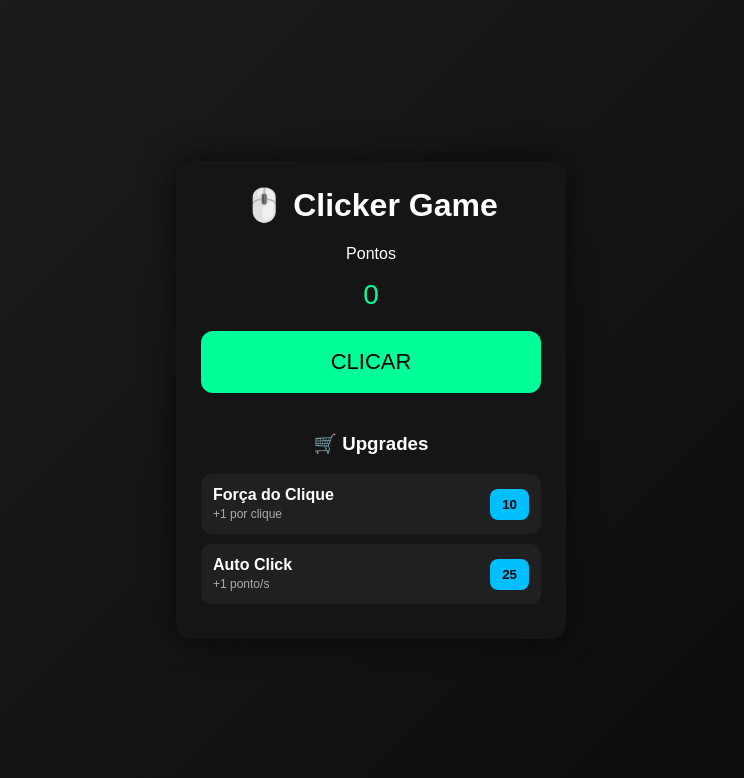
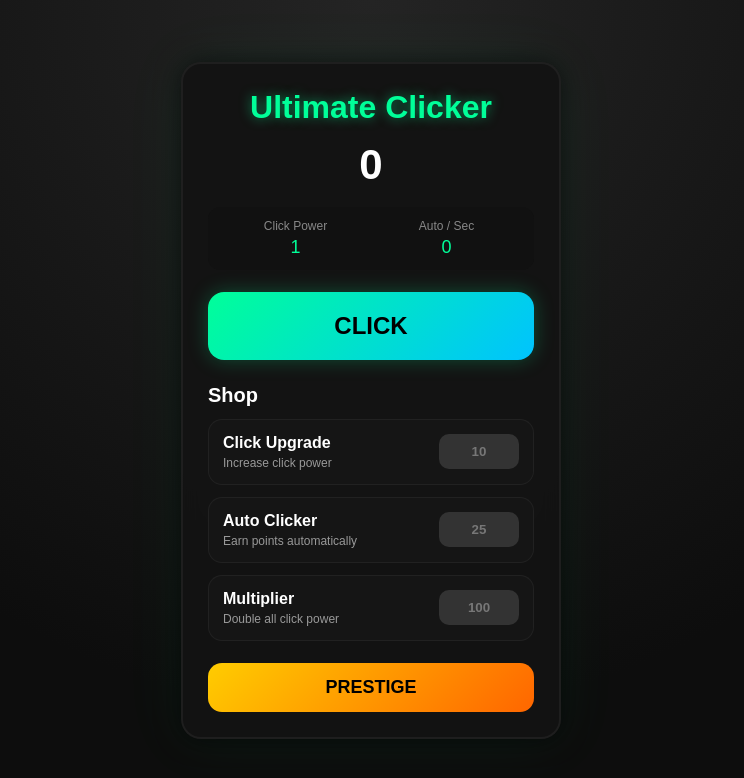
Before and after one commit to Brenninho123/Jogo-de-Clique, a plain HTML site: page index.html in a window 1280 px wide. Shown: the whole page, without its empty margins (269-1013 px from the left). Drawn offline with Linux system fonts and the light colour scheme.

Commit message:
Refactor HTML structure and styles for clicker game

```diff
--- a/index.html
+++ b/index.html
@@ -1,162 +1,399 @@
 <!DOCTYPE html>
-<html lang="pt-BR">
+<html lang="en">
 <head>
 <meta charset="UTF-8">
-<title>Clicker Game</title>
+<meta name="viewport" content="width=device-width, initial-scale=1.0">
+<title>Ultimate Clicker</title>
 
 <style>
-	body {
-		margin: 0;
-		height: 100vh;
-		background: linear-gradient(135deg, #1e1e1e, #0a0a0a);
-		font-family: Arial, sans-serif;
-		color: white;
-		display: flex;
-		justify-content: center;
-		align-items: center;
+*{
+	margin:0;
+	padding:0;
+	box-sizing:border-box;
+	font-family:Arial,sans-serif;
 }
 
-	#game {
-		background: #151515;
-		padding: 25px;
-		border-radius: 15px;
-		width: 340px;
-		box-shadow: 0 0 30px rgba(0,0,0,0.6);
-		text-align: center;
+body{
+	height:100vh;
+	display:flex;
+	justify-content:center;
+	align-items:center;
+	background:
+	radial-gradient(circle at top,#242424,#0d0d0d 70%);
+	color:white;
+	overflow:hidden;
 }
 
-	h1 {
-		margin-top: 0;
+#game{
+	width:380px;
+	background:rgba(20,20,20,0.95);
+	border:2px solid rgba(255,255,255,0.05);
+	border-radius:20px;
+	padding:25px;
+	box-shadow:
+	0 0 25px rgba(0,0,0,0.6),
+	0 0 60px rgba(0,255,150,0.08);
+	text-align:center;
+	backdrop-filter:blur(10px);
 }
 
-	#points {
-		font-size: 28px;
-		color: #00ff99;
+h1{
+	font-size:32px;
+	margin-bottom:15px;
+	color:#00ff99;
+	text-shadow:0 0 12px rgba(0,255,153,0.5);
 }
 
-	#clickBtn {
-		margin: 20px 0;
-		font-size: 22px;
-		padding: 18px;
-		width: 100%;
-		border: none;
-		border-radius: 12px;
-		cursor: pointer;
-		background: #00ff99;
-		color: black;
-		transition: transform 0.1s, box-shadow 0.1s;
+#points{
+	font-size:42px;
+	font-weight:bold;
+	margin-top:5px;
+	color:#ffffff;
 }
 
-	#clickBtn:active {
-		transform: scale(0.95);
-		box-shadow: inset 0 0 10px rgba(0,0,0,0.4);
+.stats{
+	display:flex;
+	justify-content:space-between;
+	margin-top:18px;
+	background:#111;
+	padding:12px;
+	border-radius:12px;
+	font-size:14px;
 }
 
-	.shop {
-		margin-top: 20px;
+.stat{
+	width:50%;
 }
 
-	.upgrade {
-		background: #202020;
-		border-radius: 10px;
-		padding: 12px;
-		margin-bottom: 10px;
-		display: flex;
-		justify-content: space-between;
-		align-items: center;
+.label{
+	color:#888;
+	font-size:12px;
 }
 
-	.upgrade-info {
-		text-align: left;
+.value{
+	font-size:18px;
+	margin-top:4px;
+	color:#00ff99;
 }
 
-	.upgrade-info span {
-		font-size: 12px;
-		color: #aaa;
+#clickBtn{
+	width:100%;
+	margin-top:22px;
+	padding:20px;
+	font-size:24px;
+	font-weight:bold;
+	border:none;
+	border-radius:16px;
+	cursor:pointer;
+	background:linear-gradient(135deg,#00ff99,#00c3ff);
+	color:black;
+	transition:0.12s;
+	box-shadow:0 0 20px rgba(0,255,153,0.25);
 }
 
-	.upgrade button {
-		background: #00bfff;
-		border: none;
-		border-radius: 8px;
-		padding: 8px 12px;
-		cursor: pointer;
-		color: black;
-		font-weight: bold;
+#clickBtn:hover{
+	transform:translateY(-2px);
+	box-shadow:0 0 30px rgba(0,255,153,0.45);
 }
 
-	.upgrade button:disabled {
-		background: #444;
-		color: #777;
-		cursor: not-allowed;
+#clickBtn:active{
+	transform:scale(0.95);
+}
+
+.shop{
+	margin-top:24px;
+	text-align:left;
+}
+
+.shop h2{
+	font-size:20px;
+	margin-bottom:12px;
+	color:#fff;
+}
+
+.upgrade{
+	display:flex;
+	justify-content:space-between;
+	align-items:center;
+	background:#151515;
+	border:1px solid rgba(255,255,255,0.05);
+	padding:14px;
+	border-radius:14px;
+	margin-bottom:12px;
+	transition:0.15s;
+}
+
+.upgrade:hover{
+	transform:translateY(-2px);
+	background:#1c1c1c;
+}
+
+.upgrade-info strong{
+	font-size:16px;
+}
+
+.upgrade-info p{
+	font-size:12px;
+	color:#999;
+	margin-top:4px;
+}
+
+.upgrade button{
+	border:none;
+	padding:10px 16px;
+	border-radius:10px;
+	font-weight:bold;
+	cursor:pointer;
+	background:#00c3ff;
+	color:black;
+	transition:0.12s;
+	min-width:80px;
+}
+
+.upgrade button:hover{
+	transform:scale(1.05);
+}
+
+.upgrade button:disabled{
+	background:#333;
+	color:#777;
+	cursor:not-allowed;
+	transform:none;
+}
+
+#prestigeBtn{
+	width:100%;
+	margin-top:10px;
+	padding:14px;
+	border:none;
+	border-radius:14px;
+	font-size:18px;
+	font-weight:bold;
+	cursor:pointer;
+	background:linear-gradient(135deg,#ffcc00,#ff6600);
+	color:black;
+	transition:0.15s;
+}
+
+#prestigeBtn:hover{
+	transform:translateY(-2px);
+}
+
+.floating{
+	position:absolute;
+	font-weight:bold;
+	color:#00ff99;
+	pointer-events:none;
+	animation:floatUp 1s linear forwards;
+	text-shadow:0 0 10px rgba(0,255,153,0.7);
+}
+
+@keyframes floatUp{
+	0%{
+		opacity:1;
+		transform:translateY(0) scale(1);
+	}
+	100%{
+		opacity:0;
+		transform:translateY(-70px) scale(1.5);
+	}
 }
 </style>
 </head>
 <body>
 
 <div id="game">
-	<h1>🖱️ Clicker Game</h1>
-	<p>Pontos</p>
+
+	<h1>Ultimate Clicker</h1>
+
 	<div id="points">0</div>
 
-	<button id="clickBtn" onclick="clickButton()">CLICAR</button>
+	<div class="stats">
+		<div class="stat">
+			<div class="label">Click Power</div>
+			<div class="value" id="clickPowerText">1</div>
+		</div>
+
+		<div class="stat">
+			<div class="label">Auto / Sec</div>
+			<div class="value" id="autoPowerText">0</div>
+		</div>
+	</div>
+
+	<button id="clickBtn">CLICK</button>
 
 	<div class="shop">
-		<h3>🛒 Upgrades</h3>
+
+		<h2>Shop</h2>
 
 		<div class="upgrade">
 			<div class="upgrade-info">
-				<strong>Força do Clique</strong><br>
-				<span>+1 por clique</span>
+				<strong>Click Upgrade</strong>
+				<p>Increase click power</p>
 			</div>
-			<button onclick="buyClick()">10</button>
+
+			<button id="clickUpgradeBtn">10</button>
 		</div>
 
 		<div class="upgrade">
 			<div class="upgrade-info">
-				<strong>Auto Click</strong><br>
-				<span>+1 ponto/s</span>
+				<strong>Auto Clicker</strong>
+				<p>Earn points automatically</p>
 			</div>
-			<button onclick="buyAuto()">25</button>
+
+			<button id="autoUpgradeBtn">25</button>
 		</div>
+
+		<div class="upgrade">
+			<div class="upgrade-info">
+				<strong>Multiplier</strong>
+				<p>Double all click power</p>
 			</div>
+
+			<button id="multiUpgradeBtn">100</button>
+		</div>
+
+	</div>
+
+	<button id="prestigeBtn">PRESTIGE</button>
+
 </div>
 
 <script>
-	let points = 0;
-	let clickPower = 1;
-	let autoPower = 0;
+const pointsText = document.getElementById("points")
+const clickPowerText = document.getElementById("clickPowerText")
+const autoPowerText = document.getElementById("autoPowerText")
 
-	function clickButton() {
-		points += clickPower;
-		updateUI();
+const clickBtn = document.getElementById("clickBtn")
+
+const clickUpgradeBtn = document.getElementById("clickUpgradeBtn")
+const autoUpgradeBtn = document.getElementById("autoUpgradeBtn")
+const multiUpgradeBtn = document.getElementById("multiUpgradeBtn")
+
+let points = 0
+let clickPower = 1
+let autoPower = 0
+let prestige = 0
+
+let clickCost = 10
+let autoCost = 25
+let multiCost = 100
+
+function format(num){
+	return Math.floor(num).toLocaleString()
 }
 
-	function buyClick() {
-		if (points >= 10) {
-			points -= 10;
-			clickPower++;
-			updateUI();
-		}
+function updateUI(){
+	pointsText.innerText = format(points)
+
+	clickPowerText.innerText = format(clickPower)
+	autoPowerText.innerText = format(autoPower)
+
+	clickUpgradeBtn.innerText = format(clickCost)
+	autoUpgradeBtn.innerText = format(autoCost)
+	multiUpgradeBtn.innerText = format(multiCost)
+
+	clickUpgradeBtn.disabled = points < clickCost
+	autoUpgradeBtn.disabled = points < autoCost
+	multiUpgradeBtn.disabled = points < multiCost
 }
 
-	function buyAuto() {
-		if (points >= 25) {
-			points -= 25;
-			autoPower++;
-			updateUI();
-		}
+function floatingText(x,y,text){
+	const div = document.createElement("div")
+
+	div.className = "floating"
+	div.innerText = text
+
+	div.style.left = x + "px"
+	div.style.top = y + "px"
+
+	document.body.appendChild(div)
+
+	setTimeout(()=>{
+		div.remove()
+	},1000)
 }
 
-	function updateUI() {
-		document.getElementById("points").innerText = points;
+clickBtn.addEventListener("click",(e)=>{
+	const gain = clickPower + prestige
+
+	points += gain
+
+	floatingText(
+		e.clientX,
+		e.clientY,
+		"+" + gain
+	)
+
+	updateUI()
+})
+
+clickUpgradeBtn.addEventListener("click",()=>{
+	if(points >= clickCost){
+
+		points -= clickCost
+
+		clickPower += 1
+
+		clickCost = Math.floor(clickCost * 1.5)
+
+		updateUI()
 	}
+})
 
-	// Auto click loop
-	setInterval(() => {
-		points += autoPower;
-		updateUI();
-	}, 1000);
+autoUpgradeBtn.addEventListener("click",()=>{
+	if(points >= autoCost){
+
+		points -= autoCost
+
+		autoPower += 1
+
+		autoCost = Math.floor(autoCost * 1.6)
+
+		updateUI()
+	}
+})
+
+multiUpgradeBtn.addEventListener("click",()=>{
+	if(points >= multiCost){
+
+		points -= multiCost
+
+		clickPower *= 2
+
+		multiCost = Math.floor(multiCost * 2.2)
+
+		updateUI()
+	}
+})
+
+document.getElementById("prestigeBtn").addEventListener("click",()=>{
+
+	if(points >= 10000){
+
+		prestige += 1
+
+		points = 0
+		clickPower = 1
+		autoPower = 0
+
+		clickCost = 10
+		autoCost = 25
+		multiCost = 100
+
+		updateUI()
+	}
+})
+
+setInterval(()=>{
+
+	points += autoPower + prestige
+
+	updateUI()
+
+},1000)
+
+updateUI()
 </script>
 
 </body>
```
Lines whose indentation alone changed are shown as unchanged.
